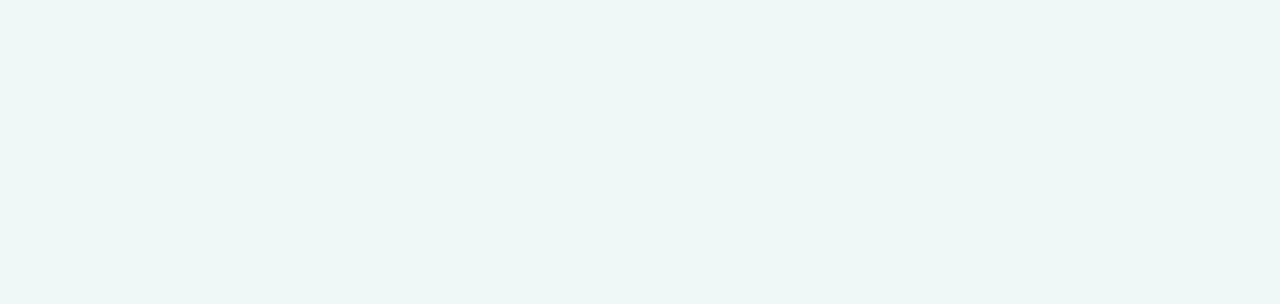
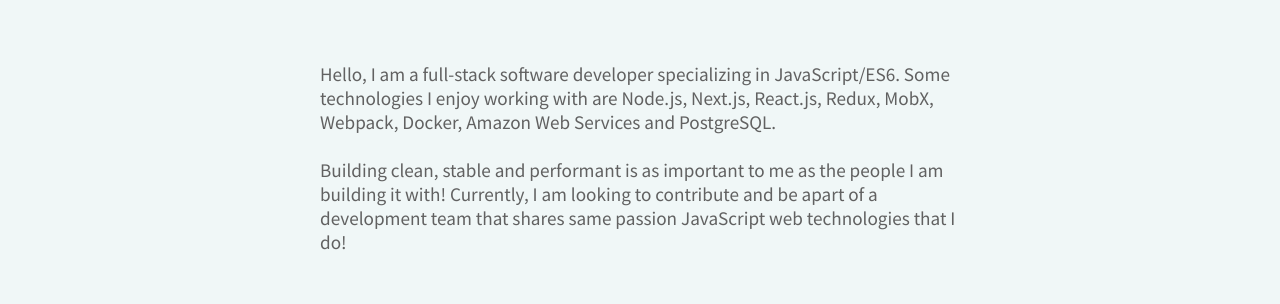
Before and after one commit to NigelEarle/portfolio, a React (Create React App) app: page / in a window 1280 px wide. Shown: the part 204-508 px from the top of the page. Built offline with nearby package versions, Linux system fonts and the light colour scheme.

Commit message:
add description

```diff
--- a/src/App.css
+++ b/src/App.css
@@ -11,7 +11,6 @@
   flex-direction: column;
   align-items: center;
   height: 590px;
-  /*margin-bottom: 30px;*/
 }
 
 .name {
@@ -39,3 +38,9 @@
   letter-spacing: 1px;
   font-size: 1.05em;
 }
+
+.description {
+  width: 50%;
+  margin-top: 60px;
+  font-size: 1.2em;
+}
--- a/src/App.js
+++ b/src/App.js
@@ -9,6 +9,19 @@
       <h3 className="role">Full-Stack Software Developer</h3>
       <hr/>
       <p className="title">Professional Portfolio</p>
+      <div className="description">
+        <p>
+          Hello, I am a full-stack software developer specializing in JavaScript/ES6.
+          Some technologies I enjoy working with are Node.js, Next.js, React.js, Redux, MobX,
+          Webpack, Docker, Amazon Web Services and PostgreSQL.
+        </p>
+        <br/>
+        <p>
+          Building clean, stable and performant
+          is as important to me as the people I am building it with! Currently, I am looking to
+          contribute and be apart of a development team that shares same passion JavaScript web technologies that I do!
+        </p>
+      </div>
     </div>
     <WorkContent />
   </div>
```
